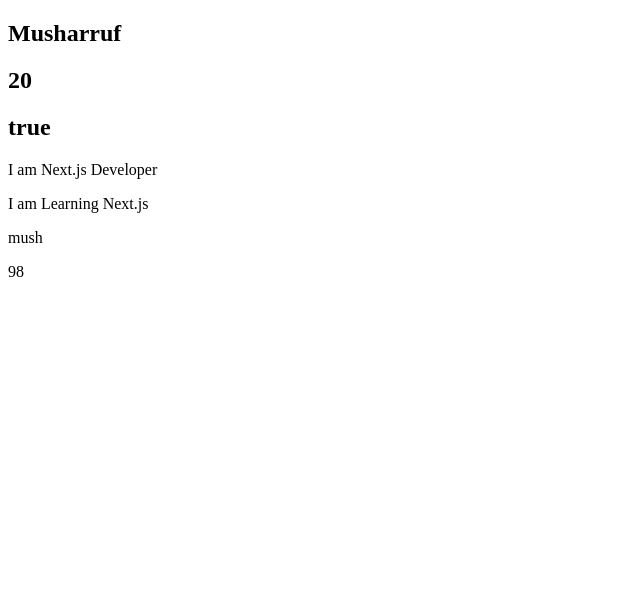
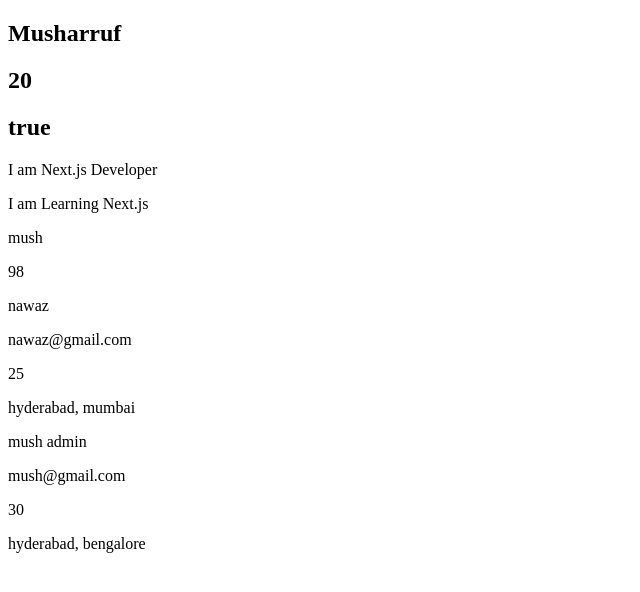
Before and after one commit to mdmusharruf13/typescript, a Next.js app in the folder next-ts/: page / in a window 1280 px wide. Shown: the top 592 px of the page, without its empty margins (0-640 px from the left). Built offline with nearby package versions, Linux system fonts and the light colour scheme.

Commit message:
reusuable types

```diff
--- /dev/null
+++ b/next-ts/components/AdminInfo.tsx
@@ -0,0 +1,20 @@
+import { Info } from "./UserInfo";
+
+type AdminInfoProps = Info & {
+  admin: string;
+};
+
+function AdminInfo({ username, email, age, location, admin }: AdminInfoProps) {
+  return (
+    <section>
+      <p>
+        {username} {admin ? "admin" : null}
+      </p>
+      <p>{email}</p>
+      <p>{age}</p>
+      <p>{location.join(", ")}</p>
+    </section>
+  );
+}
+
+export default AdminInfo;
--- /dev/null
+++ b/next-ts/components/UserInfo.tsx
@@ -0,0 +1,19 @@
+export type Info = {
+  username: string;
+  email: string;
+  age: number;
+  location: string[];
+};
+
+function UserInfo({ username, email, age, location }: Info) {
+  return (
+    <section>
+      <p>{username}</p>
+      <p>{email}</p>
+      <p>{age}</p>
+      <p>{location.join(", ")}</p>
+    </section>
+  );
+}
+
+export default UserInfo;
--- a/next-ts/src/app/page.tsx
+++ b/next-ts/src/app/page.tsx
@@ -1,5 +1,7 @@
+import AdminInfo from "../../components/AdminInfo";
 import Employee from "../../components/Employee";
 import User, { Student } from "../../components/User";
+import UserInfo from "../../components/UserInfo";
 
 export default function Home() {
   return (
@@ -9,6 +11,21 @@ export default function Home() {
         <p>I am Next.js Developer</p>
       </Student>
       <Employee name={"mush"} id={98} />
+      <section>
+        <UserInfo
+          username="nawaz"
+          email="nawaz@gmail.com"
+          age={25}
+          location={["hyderabad", "mumbai"]}
+        />
+        <AdminInfo
+          username="mush"
+          email="mush@gmail.com"
+          age={30}
+          location={["hyderabad", "bengalore"]}
+          admin="yes"
+        />
+      </section>
     </section>
   );
 }
```
